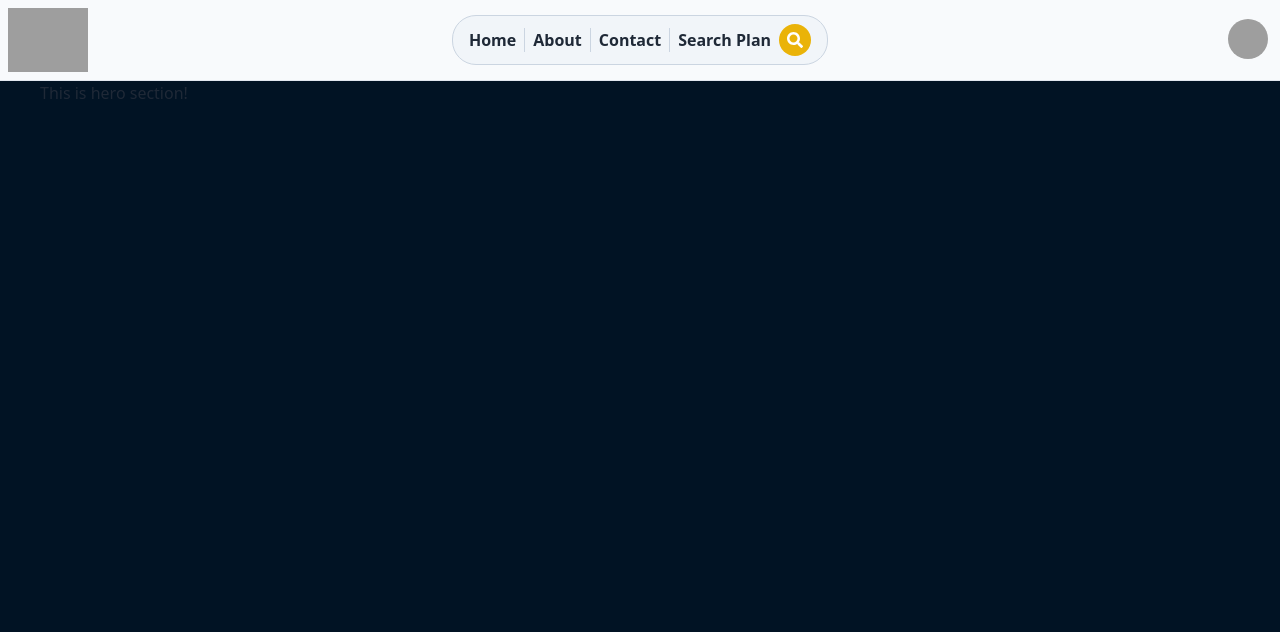
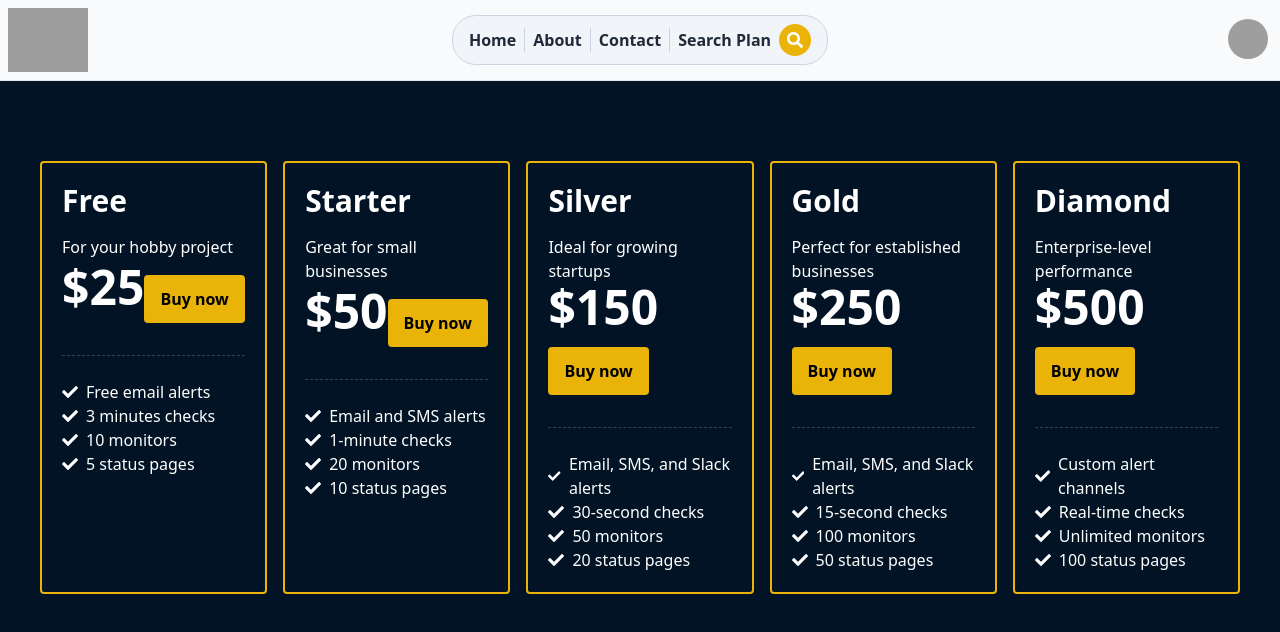
Before and after one commit to Source-Code-007/coders-fly, a React (Vite) app: page / in a window 1280 px wide. Shown: the top 632 px of the page. Built offline with nearby package versions, Linux system fonts and the light colour scheme; grey boxes are pictures that could not be loaded.

Commit message:
plan added in hero section

```diff
--- a/package.json
+++ b/package.json
@@ -12,7 +12,8 @@
   "dependencies": {
     "react": "^18.2.0",
     "react-dom": "^18.2.0",
-    "react-icons": "^4.11.0"
+    "react-icons": "^4.11.0",
+    "react-toastify": "^9.1.3"
   },
   "devDependencies": {
     "@types/react": "^18.2.15",
--- a/src/Components/Homepage/HeroSection/HeroSection.jsx
+++ b/src/Components/Homepage/HeroSection/HeroSection.jsx
@@ -1,5 +1,21 @@
+import { FaCheck } from "react-icons/fa";
+import { ToastContainer, toast } from "react-toastify";
+import 'react-toastify/dist/ReactToastify.css';
+
+
 
 const HeroSection = () => {
+
+    // toast('Plan purchase successfully!', {
+    //     position: "bottom-right",
+    //     autoClose: 2000,
+    //     hideProgressBar: false,
+    //     closeOnClick: true,
+    //     pauseOnHover: true,
+    //     draggable: true,
+    //     progress: undefined,
+    //     theme: "colored",
+    // });
 
     const plans = [
         {
@@ -62,8 +78,37 @@ const HeroSection = () => {
     return (
         <div className="min-h-[92vh] my-bg-one">
             <div className="myContainer">
-            This is hero section!
+                <div className="pt-20 grid grid-cols-1 md:grid-cols-2 lg:grid-cols-3 xl:grid-cols-5 gap-4">
+                    {
+                        plans.map((plan, ind) => {
+                            const {planName, intro, price, features} = plan
+                            return <div key={ind} className="text-white border-2 border-yellow-500 rounded space-y-4 p-5">
+                                <h2 className="my-title-2">{planName}</h2>
+                                <p>{intro}</p>
+                                <span className="my-title">${price}</span>
+                                <button className="my-btn-one">Buy now</button>
+                                <ul className="pt-6 !mt-8 border-t border-dashed border-slate-700">
+                                    {features.map((feature, ind)=> <li key={ind} className="flex items-center gap-2"> <FaCheck></FaCheck> {feature}</li>)}
+                                </ul>
                             </div>
+                        })
+                    }
+                </div>
+            </div>
+
+
+            <ToastContainer
+                position="bottom-right"
+                autoClose={2000}
+                hideProgressBar={false}
+                newestOnTop={false}
+                closeOnClick
+                rtl={false}
+                pauseOnFocusLoss
+                draggable
+                pauseOnHover
+                theme="colored"
+            />
         </div>
     );
 };
--- a/src/index.css
+++ b/src/index.css
@@ -9,8 +9,17 @@
 .myContainer{
     @apply mx-6 md:mx-10
 }
+.my-title{
+  @apply font-bold text-2xl lg:text-4xl xl:text-5xl
+}
+.my-title-2{
+  @apply font-bold text-xl lg:text-2xl xl:text-3xl
+}
+.my-subtitle{
+  @apply font-semibold text-lg lg:text-xl xl:text-2xl
+}
 .my-btn-one{
-    @apply px-4 py-3 rounded font-semibold bg-black text-white
+    @apply px-4 py-3 rounded font-semibold bg-yellow-500 text-black hover:scale-105 transition
 }
 .my-clr-one{
   color: #011324;
```
Also changed, not shown: 1 other file (tests, documents, lock files or other folders). Lines whose indentation alone changed are shown as unchanged.
